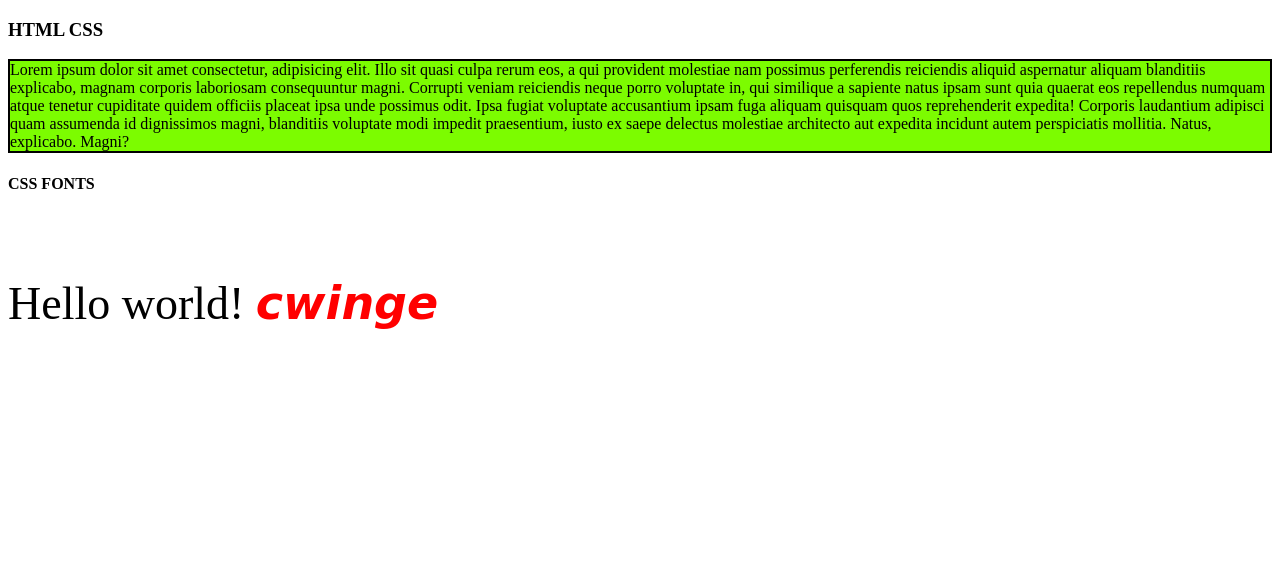
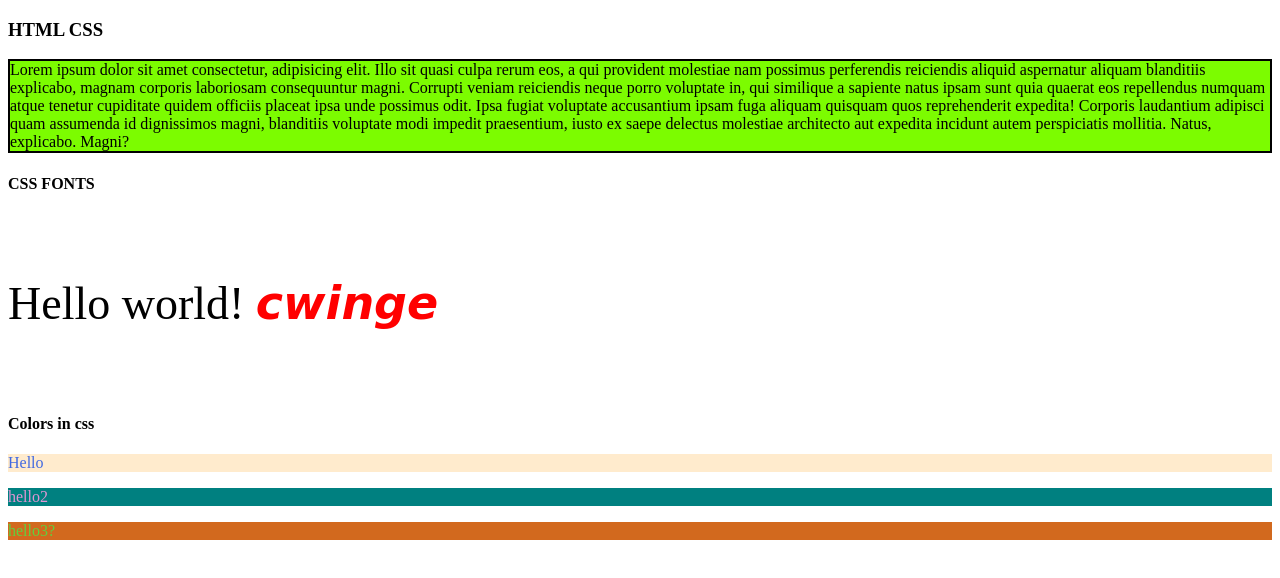
Before and after one commit to ResponseTime/Web-Development, a plain HTML site: page index.html in a window 1280 px wide. Drawn offline with Linux system fonts and the light colour scheme; a web font is replaced by a local one.

Commit message:
learnt bout colors name rgb hexa

```diff
--- a/index.html
+++ b/index.html
@@ -16,5 +16,15 @@
    <!-- web safe FONTS -->
    <!-- web fonts -->
    <!-- font stack -->
+   <h4>Colors in css</h4>
+   <p id="first">
+       Hello
+   </p>
+   <p id="second">
+       hello2
+   </p>
+   <p id="three">
+       hello3?
+   </p>
 </body>
 </html>
--- a/style.css
+++ b/style.css
@@ -32,3 +32,15 @@ span{
     color: red;
     font-style: italic;
 }
+#first{
+    color: royalblue;
+    background-color: blanchedalmond;
+}
+#second{
+    color: rgb(224, 149, 211);
+    background-color: teal;
+}
+#three{
+    color: #60D040;
+    background-color: chocolate;
+}
```
